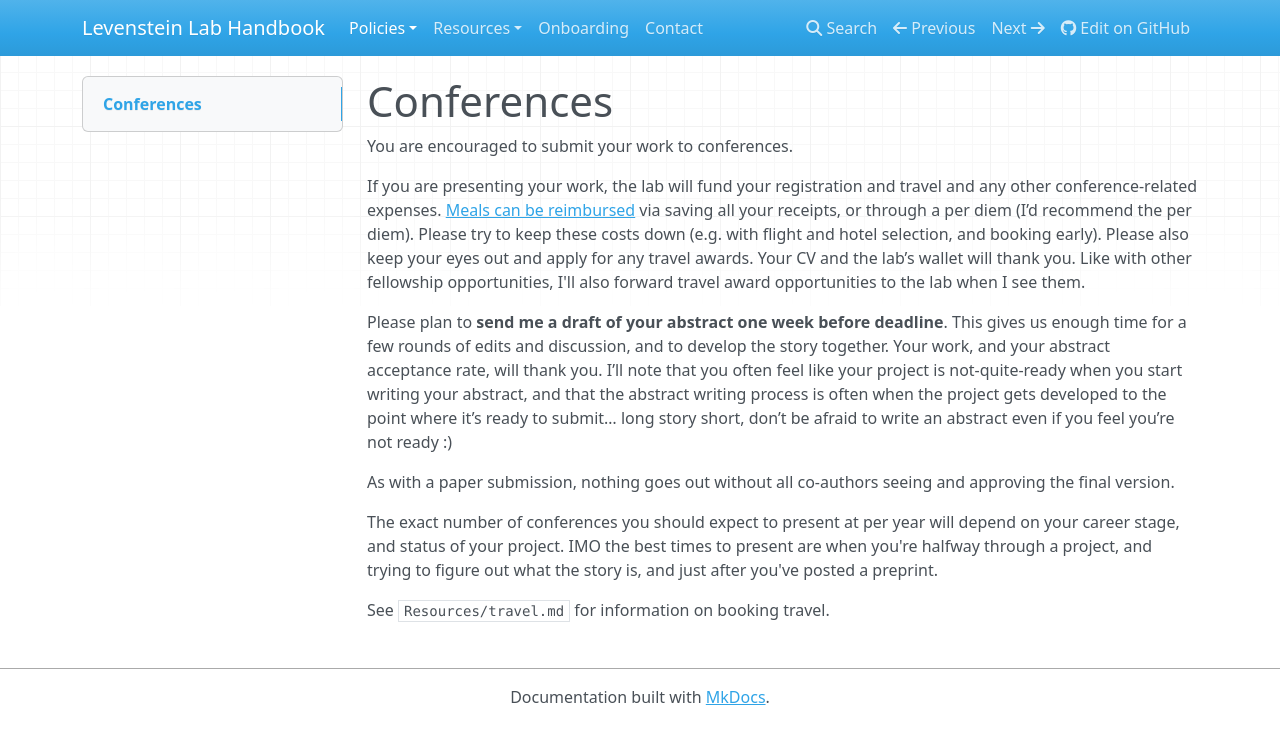
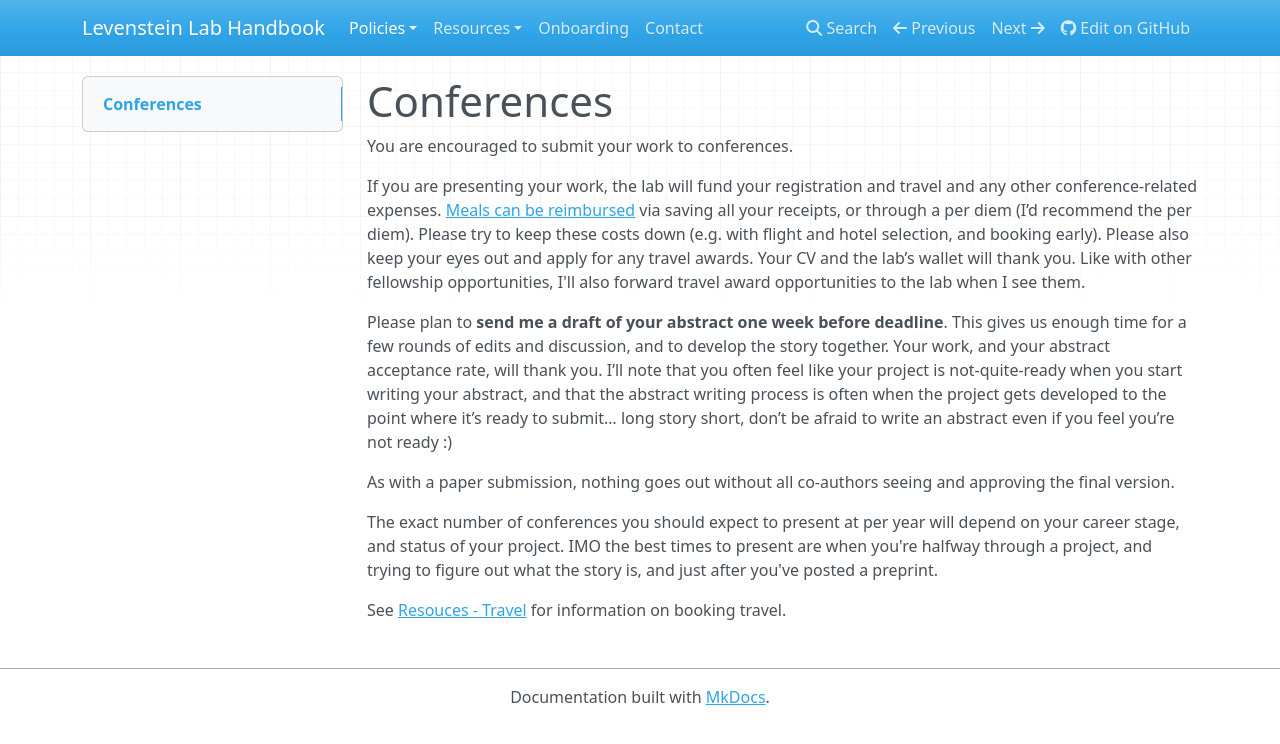
Before and after one commit to LevensteinLab/Lab-Handbook, an MkDocs documentation site: the page built from docs/Policies/conferences_workshops.md, in a window 1280 px wide. Shown: the top 744 px of the page. Built offline with MkDocs 1.6.1, drawn with Linux system fonts in a browser that asks for light colours; nearby versions of some CDN libraries.

Commit message:
Update travel resource link in workshop policy

```diff
--- a/docs/Policies/conferences_workshops.md
+++ b/docs/Policies/conferences_workshops.md
@@ -10,4 +10,4 @@ As with a paper submission, nothing goes out without all co-authors seeing and a
 
 The exact number of conferences you should expect to present at per year will depend on your career stage, and status of your project. IMO the best times to present are when you're halfway through a project, and trying to figure out what the story is, and just after you've posted a preprint.
 
-See `Resources/travel.md` for information on booking travel.
+See [Resouces - Travel](https://levensteinlab.github.io/Lab-Handbook/Resources/travel/) for information on booking travel.
```
